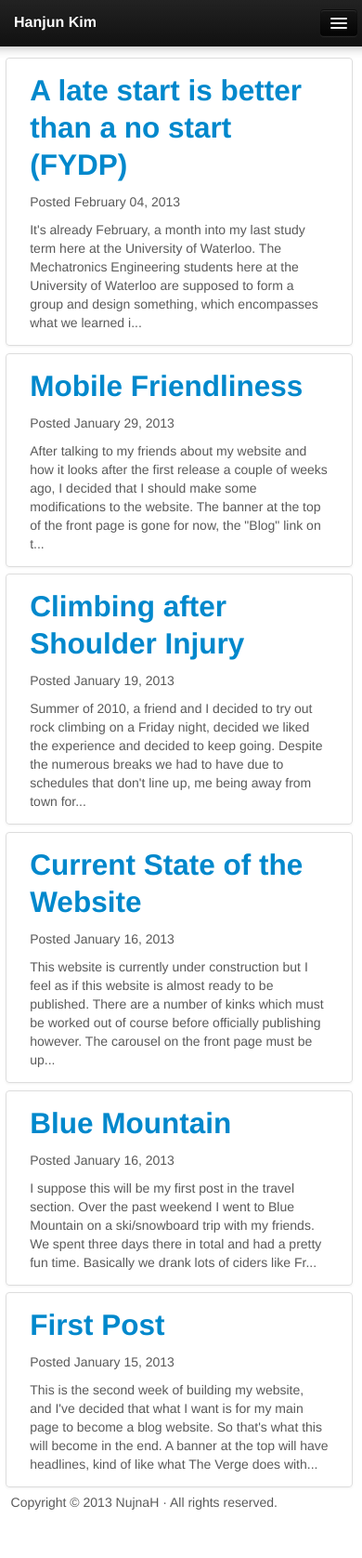
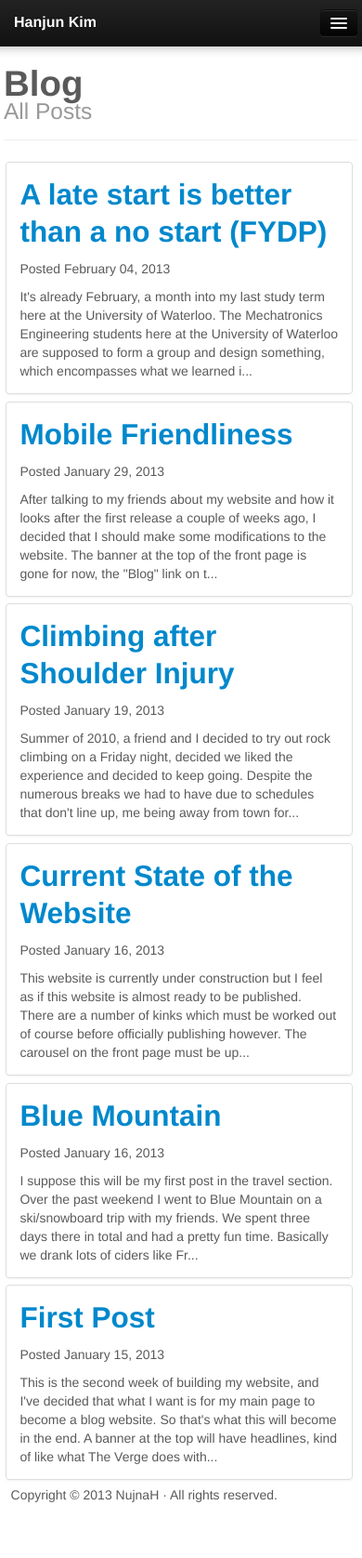
Before and after one commit to NujnaH/hanjunme, a Jekyll site: the page built from index.html, in a window 390 px wide. Shown: the whole page at 93% size. Built offline with Jekyll 4.4.1, drawn with Linux system fonts in a browser that asks for light colours.

Commit message:
Added titles for each page whcih has no banner

```diff
--- a/css/hanjunme.css
+++ b/css/hanjunme.css
@@ -248,6 +248,10 @@ body {
 	padding-right: 2%;
 }
 
+.mobile-header {
+	display: none;
+}
+
 /* RESPONSIVE CSS */
 @media (min-width: 1200px) {
 /* Isotope Styles */
@@ -363,8 +367,8 @@ body {
 }
 
 .box .textbox {
-	padding-left: 5%;
-	padding-right: 5%;
+	padding-left: 2%;
+	padding-right: 2%;
 }
 
 .box .thumbnail img {
@@ -395,4 +399,8 @@ body {
 	text-shadow:none;
 }
 
+.mobile-header {
+	display: inline;
 }
+
+}
--- a/fitness/index.html
+++ b/fitness/index.html
@@ -16,7 +16,10 @@ title: Fitness
 		</div>
 	</div>
 </div>
-<div class="container-narrow">
+<div class="container-narrow" style="margin-top: 70px">
+<div class="page-header mobile-header">
+  <h1>Blog <small>Fitness</small></h1><hr>
+</div>
 	<div class="row-fluid">
 		<div class="span12">
 			{% for post in site.categories.fitness limit: 5 %}
--- a/index.html
+++ b/index.html
@@ -52,6 +52,9 @@ title: Hanjun Kim
 <script type="text/javascript" src="/js/jquery.ba-resize.min.js"></script>
 
 <div class="container">
+<div class="page-header mobile-header">
+  <h1>Blog <small>All Posts</small></h1><hr>
+</div>
 <div id="isotopeContainer" class="content">
 
 <!-- Articles -->
--- a/software/index.html
+++ b/software/index.html
@@ -16,7 +16,10 @@ title: Software
 		</div>
 	</div>
 </div>
-<div class="container-narrow">
+<div class="container-narrow" style="margin-top: 70px">
+<div class="page-header mobile-header">
+  <h1>Blog <small>Software</small></h1><hr>
+</div>
 	<div class="row-fluid">
 		<div class="span12">
 			{% for post in site.categories.software limit: 5 %}
--- a/travel/index.html
+++ b/travel/index.html
@@ -16,7 +16,10 @@ title: Travel
 		</div>
 	</div>
 </div>
-<div class="container-narrow">
+<div class="container-narrow" style="margin-top: 70px">
+<div class="page-header mobile-header">
+  <h1>Blog <small>Travel</small></h1><hr>
+</div>
 	<div class="row-fluid">
 		<div class="span12">
 			{% for post in site.categories.travel limit: 5 %}
```
Also changed, not shown: _layouts/gallery_page.html (+5 -2 lines), 9 other files.
